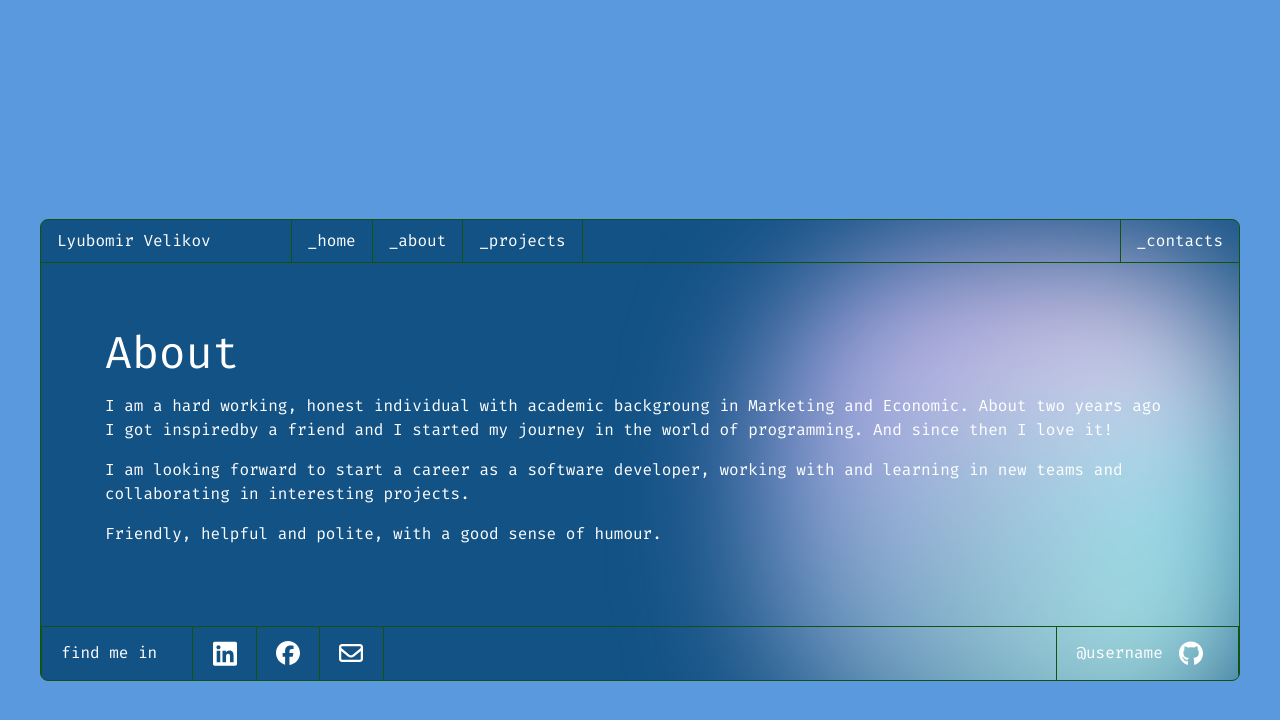
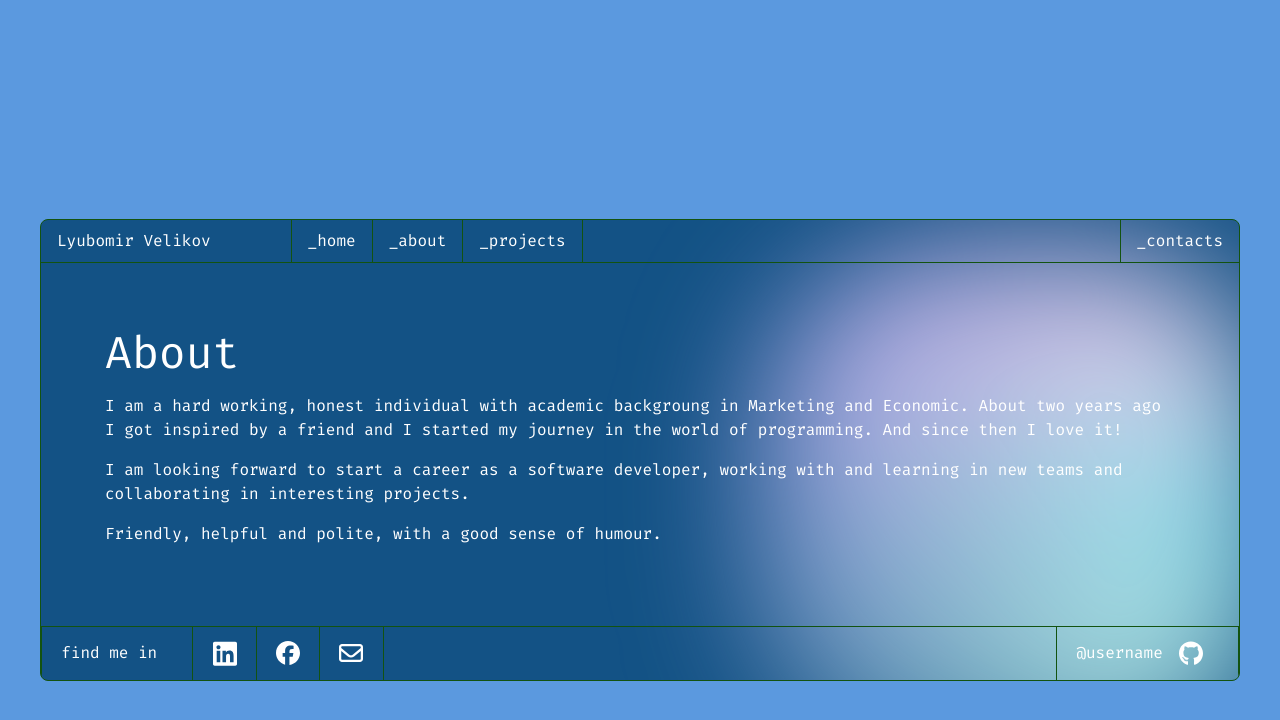
Before and after one commit to lsvelikov/dev-portfolio, a Jekyll site: the page built from about.md, in a window 1280 px wide. Shown: the top 720 px of the page. Built offline with Jekyll 4.4.1, drawn with Linux system fonts in a browser that asks for light colours.

Commit message:
a small change in about page

```diff
--- a/about.md
+++ b/about.md
@@ -4,7 +4,7 @@ title: About
 permalink: /about/
 ---
 
-I am a hard working, honest individual with academic backgroung in Marketing and Economic. About two years ago I got inspiredby a friend and I started my journey in the world of programming. And since then I love it!
+I am a hard working, honest individual with academic backgroung in Marketing and Economic. About two years ago I got inspired by a friend and I started my journey in the world of programming. And since then I love it!
 
 I am looking forward to start a career as a software developer, working with and learning in new teams and collaborating in interesting projects.
 
```
